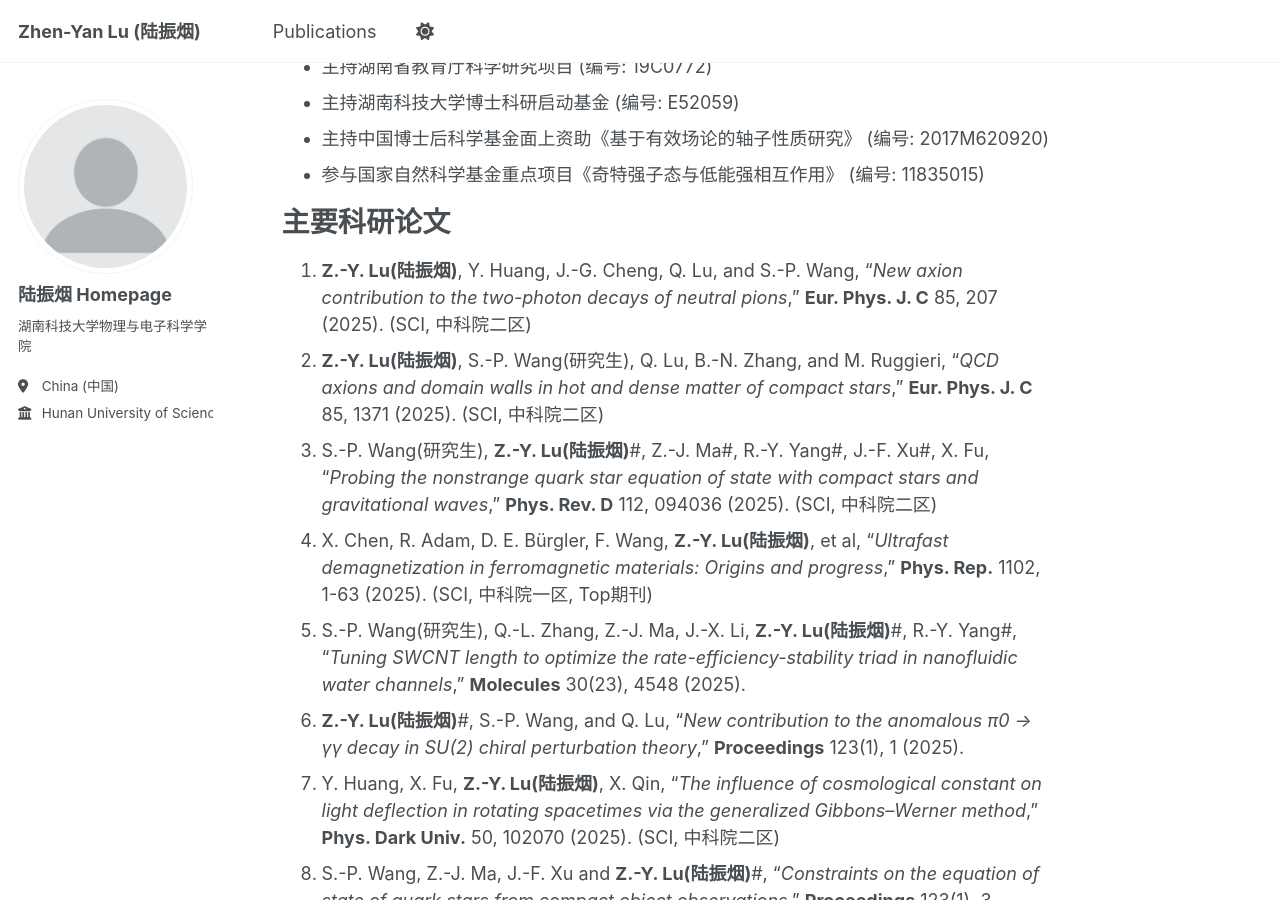
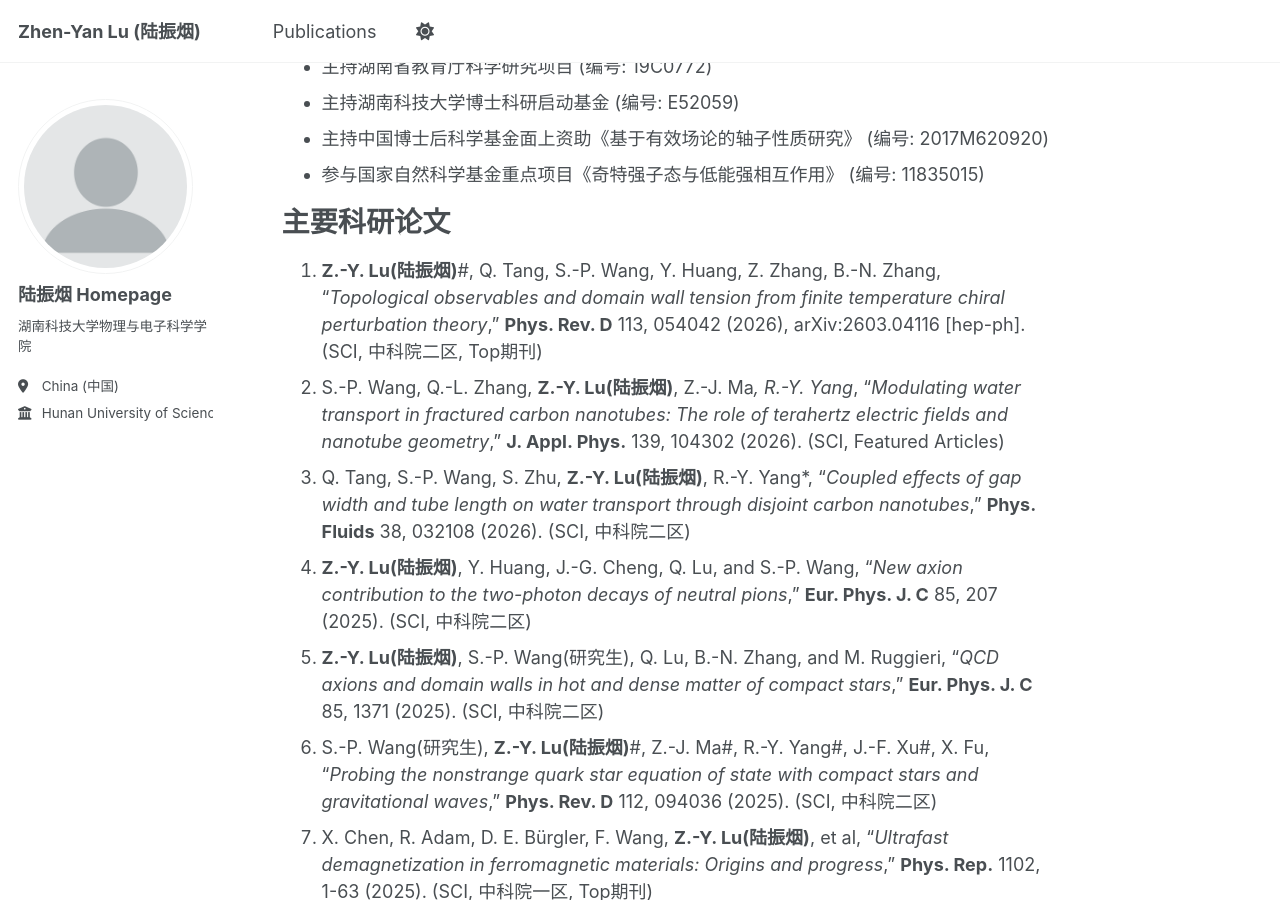
Before and after one commit to luzhenyan-stack/luzhenyan.github.io, a Jekyll site: the page built from _pages/about.md, in a window 1280 px wide and 900 px high, scrolled down 1538 px. Built offline with Jekyll 4.4.1, drawn with Linux system fonts in a browser that asks for light colours; a script that is not in the unit is left out; some of the changed text lies outside the part shown.

Commit message:
Update about.md

```diff
--- a/_pages/about.md
+++ b/_pages/about.md
@@ -58,44 +58,47 @@
 
 主要科研论文
 ======
-1. **Z.-Y. Lu(陆振烟)**, Y. Huang, J.-G. Cheng, Q. Lu, and S.-P. Wang, “_New axion contribution to the two-photon decays of neutral pions_,” **Eur. Phys. J. C** 85, 207 (2025). (SCI, 中科院二区)
-2. **Z.-Y. Lu(陆振烟)**, S.-P. Wang(研究生), Q. Lu, B.-N. Zhang, and M. Ruggieri, “_QCD axions and domain walls in hot and dense matter of compact stars_,” **Eur. Phys. J. C** 85, 1371 (2025). (SCI, 中科院二区)
-3. S.-P. Wang(研究生), **Z.-Y. Lu(陆振烟)**#, Z.-J. Ma#, R.-Y. Yang#, J.-F. Xu#, X. Fu, “_Probing the nonstrange quark star equation of state with compact stars and gravitational waves_,” **Phys. Rev. D** 112, 094036 (2025). (SCI, 中科院二区)
-4. X. Chen, R. Adam, D. E. Bürgler, F. Wang, **Z.-Y. Lu(陆振烟)**, et al, “_Ultrafast demagnetization in ferromagnetic materials: Origins and progress_,” **Phys. Rep.** 1102, 1-63 (2025). (SCI, 中科院一区, Top期刊)
-5. S.-P. Wang(研究生), Q.-L. Zhang, Z.-J. Ma, J.-X. Li, **Z.-Y. Lu(陆振烟)**#, R.-Y. Yang#, “_Tuning SWCNT length to optimize the rate-efficiency-stability triad in nanofluidic water channels_,” **Molecules** 30(23), 4548 (2025).
-6. **Z.-Y. Lu(陆振烟)**#, S.-P. Wang, and Q. Lu, “_New contribution to the anomalous π0 → γγ decay in SU(2) chiral perturbation theory_,” **Proceedings** 123(1), 1 (2025).
-7. Y. Huang, X. Fu, **Z.-Y. Lu(陆振烟)**, X. Qin, “_The influence of cosmological constant on light deflection in rotating spacetimes via the generalized Gibbons–Werner method_,” **Phys. Dark Univ.** 50, 102070 (2025). (SCI, 中科院二区)
-8. S.-P. Wang, Z.-J. Ma, J.-F. Xu and **Z.-Y. Lu(陆振烟)**#, “_Constraints on the equation of state of quark stars from compact object observations_,” **Proceedings** 123(1), 3 (2025).
-9. H.-F. Gong, Q. Lu, and **Z.-Y. Lu(陆振烟)**#, “_The QCD axion in hot and dense matter_,” **Proceedings** 123(1), 4 (2025).
-10. Z.-H. Zhu, K.-K. Chen, Y.-Q. Zhang, X. Fu, Z. Peng, **Z.-Y. Lu(陆振烟)**, Y.-F. Chai, Z. Xiong, Lei Tan, “_Single-photon scattering in a two-level giant atom-dual waveguide coupled system based on local coupling phase regulation_,” **Acta Phys. Sin.**, 2025, 74(15): 153202.
-11. *H.-F. Gong*, *Q. Lu*, **Z.-Y. Lu(陆振烟)**#, L.-M. Liu, X. Chen, and S.-P. Wang, “_QCD topology and axion properties in an isotropic hot and dense medium_,” **Eur. Phys. J. C** 84, 1222 (2024). (SCI, 中科院二区)
-12. M. Wang, X. Fu, B. Xu, Y. Huang, Y. Yang, **Z.-Y. Lu(陆振烟)**, “_Testing the cosmic distance duality relation with Type Ia supernova and transverse BAO measurements_,” **Eur. Phys. J. C** 84, 702 (2024). (SCI, 中科院二区)
-13. 徐建峰, 崔磊, 夏铖君, **陆振烟**. “_夸克物质对称能与夸克星潮汐形变的研究_,” **原子核物理评论** 41(1): 325-330 (2024).
-14. Z.-J. Ma, **Z.-Y. Lu(陆振烟)**#, J.-F. Xu, G.-X. Peng, X. Fu, and J. Wang, “_Cold quark matter in a quasiparticle model: Thermodynamic consistency and stellar properties_,” **Phys. Rev. D** 108, 054017 (2023). (SCI, 中科院二区, Top期刊)
-15. J.-F. Xu, L. Cui, **Z.-Y. Lu(陆振烟)**, C.-J. Xia, and G.-X. Peng, “_Gravitational wave echoes from strange quark stars in the equation of state with density-dependent quark masses_,” **Nucl. Sci. Tech.** 34, 171 (2023). (SCI, 中科院一区)
-16. Y. Huang, Z. Cao, and **Z.-Y. Lu(陆振烟)**, “_Generalized Gibbons-Werner method for stationary spacetimes_,” **J. Cosmol. Astropart. Phys.** 01, 013 (2024). (SCI, 中科院二区, Top期刊)
-17. **Z.-Y. Lu(陆振烟)**#, J.-F. Xu, X.-J. Wen, G.-X. Peng, and M. Ruggieri, “_Landau quantization and spin polarization of cold magnetized quark matter_,” **Chin. Phys. C** 46, 064104 (2022). (SCI, 中科院二区)
-18. J.-F. Xu, C.-J. Xia, **Z.-Y. Lu(陆振烟)**, G.-X. Peng and Y.-P. Zhao, “_Symmetry energy of strange quark matter and tidal deformability of strange quark stars_,” **Nucl. Sci. Tech.** 33, 143 (2022). (SCI, 中科院二区)
-19. H.-S. You, C.-J. Xia, X.-M. Zhu, P.-H. Peng, J.-F. Xu, **Z.-Y. Lu(陆振烟)**, G.-X. Peng, and R.-X. Xu, “_Baryon spectra in the framework of an equivparticle model_,” **Nucl. Phys. Rev.** 39, 302 (2022).
-20. Q. Lu, W.-J. Chen, **Z.-Y. Lu(陆振烟)**#, Y. Xu, and X.-Q. Li, “_Equation of state and thermodynamic properties of isospin imbalanced strongly interacting matter_,” **Acta Phys. Sin.** 70, 145101 (2021). (SCI, 中科院三区)
-21. X. Fu, L. Zhou, J. Yang, **Z.-Y. Lu(陆振烟)**, Y. Yang, and G. Tang, “_Exploring the potentiality of future standard candles and standard sirens to detect cosmic opacity_,” **Chin. Phys. C** 45, 065104 (2021). (SCI, 中科院二区)
-22. **Z.-Y. Lu(陆振烟)**, M.-L. Du, F.-K. Guo*, U. G. Meißner, and T. Vonk, “_QCD theta-vacuum energy and axion properties_,” **J. High Energy Phys.** 05, 001 (2020). (SCI, 中科院一区, Top期刊)
-23. **Z.-Y. Lu(陆振烟)**#, C.-J. Xia, and M. Ruggieri, “_Thermodynamics and susceptibilities of isospin imbalanced QCD matter_,” **Eur. Phys. J. C** 80, 46 (2020). (SCI, 中科院二区)
-24. M. Ruggieri, M. N. Chernodub, and **Z.-Y. Lu(陆振烟)**, “_Topological susceptibility, divergent chiral density and phase diagram of chirally imbalanced QCD medium at finite temperature_,” **Phys. Rev. D** 102, 014031 (2020). (SCI, 中科院二区, Top期刊)
-25. **Z.-Y. Lu(陆振烟)** and M. Ruggieri, “_Effect of the chiral phase transition on axion mass and self-coupling_,” **Phys. Rev. D** 100, 014013 (2019). (SCI, 中科院二区, Top期刊)
-26. **Z.-Y. Lu(陆振烟)**, G.-X. Peng*, and K. Zhou, “_Effects of non-Newtonian gravity on the properties of strange stars_,” **Res. Astron. Astrophys.** 17, 11 (2017).
-27. **Z.-Y. Lu(陆振烟)**, G.-X. Peng*, J.-F. Xu, and S. P. Zhang, “_Properties of quark matter in a new quasiparticle model with QCD running coupling_,” **Sci. China Phys. Mech. Astron.** 59, 662001 (2016).
-28. **Z.-Y. Lu(陆振烟)**, G.-X. Peng*, S.-P. Zhang, M. Ruggieri, and V. Greco, “_Quark mass scaling and properties of light-quark matter_,” **Nucl. Sci. Tech.** 27, 148 (2016).
-29. M. Ruggieri, **Z.-Y. Lu(陆振烟)**, and G.-X. Peng, “_Influence of chiral chemical potential, parallel electric, and magnetic fields on the critical temperature of QCD_,” **Phys. Rev. D** 94, 116003 (2016)
-30. J.-F. Xu, G.-X. Peng*, **Z.-Y. Lu(陆振烟)**, and S.-S. Cui, “_Two-flavor quark matter in the perturbation theory with full thermodynamic consistency_,” **Sci. China Phys. Mech. Astron.** 58, 042001 (2015).
-31. S.-S. Cui, G.-X. Peng*, **Z.-Y. Lu(陆振烟)**, C. Peng, and J.-F. Xu, “_Properties of color-flavor locked strange quark matter in an external strong magnetic field_,” **Nucl. Sci. Tech.** 26, 40503 (2015).
-32. C.-J. Xia, G.-X. Peng*, S.-W. Chen, **Z.-Y. Lu(陆振烟)**, and J.-F. Xu, “_Thermodynamic consistency, quark mass scaling, and properties of strange matter_,” **Phys. Rev. D** 89, 105027 (2014).
-33. L. Gao, **Z.-Y. Lu(陆振烟)**, and G.-X. Peng*, “_Density isomer of nuclear matter in an equivalent mass approach_,” **Nucl. Sci. Tech.** 24, 50505 (2013).
+1. **Z.-Y. Lu(陆振烟)**#, Q. Tang, S.-P. Wang, Y. Huang, Z. Zhang, B.-N. Zhang, “_Topological observables and domain wall tension from finite temperature chiral perturbation theory_,” **Phys. Rev. D** 113, 054042 (2026), arXiv:2603.04116 [hep-ph]. (SCI, 中科院二区, Top期刊)
+2. S.-P. Wang, Q.-L. Zhang, **Z.-Y. Lu(陆振烟)**, Z.-J. Ma*, R.-Y. Yang*, “_Modulating water transport in fractured carbon nanotubes: The role of terahertz electric fields and nanotube geometry_,” **J. Appl. Phys.** 139, 104302 (2026). (SCI, Featured Articles)
+3. Q. Tang, S.-P. Wang, S. Zhu, **Z.-Y. Lu(陆振烟)**, R.-Y. Yang*, “_Coupled effects of gap width and tube length on water transport through disjoint carbon nanotubes_,” **Phys. Fluids** 38, 032108 (2026). (SCI, 中科院二区)
+4. **Z.-Y. Lu(陆振烟)**, Y. Huang, J.-G. Cheng, Q. Lu, and S.-P. Wang, “_New axion contribution to the two-photon decays of neutral pions_,” **Eur. Phys. J. C** 85, 207 (2025). (SCI, 中科院二区)
+5. **Z.-Y. Lu(陆振烟)**, S.-P. Wang(研究生), Q. Lu, B.-N. Zhang, and M. Ruggieri, “_QCD axions and domain walls in hot and dense matter of compact stars_,” **Eur. Phys. J. C** 85, 1371 (2025). (SCI, 中科院二区)
+6. S.-P. Wang(研究生), **Z.-Y. Lu(陆振烟)**#, Z.-J. Ma#, R.-Y. Yang#, J.-F. Xu#, X. Fu, “_Probing the nonstrange quark star equation of state with compact stars and gravitational waves_,” **Phys. Rev. D** 112, 094036 (2025). (SCI, 中科院二区)
+7. X. Chen, R. Adam, D. E. Bürgler, F. Wang, **Z.-Y. Lu(陆振烟)**, et al, “_Ultrafast demagnetization in ferromagnetic materials: Origins and progress_,” **Phys. Rep.** 1102, 1-63 (2025). (SCI, 中科院一区, Top期刊)
+8. S.-P. Wang(研究生), Q.-L. Zhang, Z.-J. Ma, J.-X. Li, **Z.-Y. Lu(陆振烟)**#, R.-Y. Yang#, “_Tuning SWCNT length to optimize the rate-efficiency-stability triad in nanofluidic water channels_,” **Molecules** 30(23), 4548 (2025).
+9. **Z.-Y. Lu(陆振烟)**#, S.-P. Wang, and Q. Lu, “_New contribution to the anomalous π0 → γγ decay in SU(2) chiral perturbation theory_,” **Proceedings** 123(1), 1 (2025).
+10. Y. Huang, X. Fu, **Z.-Y. Lu(陆振烟)**, X. Qin, “_The influence of cosmological constant on light deflection in rotating spacetimes via the generalized Gibbons–Werner method_,” **Phys. Dark Univ.** 50, 102070 (2025). (SCI, 中科院二区)
+11. S.-P. Wang, Z.-J. Ma, J.-F. Xu and **Z.-Y. Lu(陆振烟)**#, “_Constraints on the equation of state of quark stars from compact object observations_,” **Proceedings** 123(1), 3 (2025).
+12. H.-F. Gong, Q. Lu, and **Z.-Y. Lu(陆振烟)**#, “_The QCD axion in hot and dense matter_,” **Proceedings** 123(1), 4 (2025).
+13. Z.-H. Zhu, K.-K. Chen, Y.-Q. Zhang, X. Fu, Z. Peng, **Z.-Y. Lu(陆振烟)**, Y.-F. Chai, Z. Xiong, Lei Tan, “_Single-photon scattering in a two-level giant atom-dual waveguide coupled system based on local coupling phase regulation_,” **Acta Phys. Sin.**, 2025, 74(15): 153202.
+14. *H.-F. Gong*, *Q. Lu*, **Z.-Y. Lu(陆振烟)**#, L.-M. Liu, X. Chen, and S.-P. Wang, “_QCD topology and axion properties in an isotropic hot and dense medium_,” **Eur. Phys. J. C** 84, 1222 (2024). (SCI, 中科院二区)
+15. M. Wang, X. Fu, B. Xu, Y. Huang, Y. Yang, **Z.-Y. Lu(陆振烟)**, “_Testing the cosmic distance duality relation with Type Ia supernova and transverse BAO measurements_,” **Eur. Phys. J. C** 84, 702 (2024). (SCI, 中科院二区)
+16. 徐建峰, 崔磊, 夏铖君, **陆振烟**. “_夸克物质对称能与夸克星潮汐形变的研究_,” **原子核物理评论** 41(1): 325-330 (2024).
+17. Z.-J. Ma, **Z.-Y. Lu(陆振烟)**#, J.-F. Xu, G.-X. Peng, X. Fu, and J. Wang, “_Cold quark matter in a quasiparticle model: Thermodynamic consistency and stellar properties_,” **Phys. Rev. D** 108, 054017 (2023). (SCI, 中科院二区, Top期刊)
+18. J.-F. Xu, L. Cui, **Z.-Y. Lu(陆振烟)**, C.-J. Xia, and G.-X. Peng, “_Gravitational wave echoes from strange quark stars in the equation of state with density-dependent quark masses_,” **Nucl. Sci. Tech.** 34, 171 (2023). (SCI, 中科院一区)
+19. Y. Huang, Z. Cao, and **Z.-Y. Lu(陆振烟)**, “_Generalized Gibbons-Werner method for stationary spacetimes_,” **J. Cosmol. Astropart. Phys.** 01, 013 (2024). (SCI, 中科院二区, Top期刊)
+20. **Z.-Y. Lu(陆振烟)**#, J.-F. Xu, X.-J. Wen, G.-X. Peng, and M. Ruggieri, “_Landau quantization and spin polarization of cold magnetized quark matter_,” **Chin. Phys. C** 46, 064104 (2022). (SCI, 中科院二区)
+21. J.-F. Xu, C.-J. Xia, **Z.-Y. Lu(陆振烟)**, G.-X. Peng and Y.-P. Zhao, “_Symmetry energy of strange quark matter and tidal deformability of strange quark stars_,” **Nucl. Sci. Tech.** 33, 143 (2022). (SCI, 中科院二区)
+22. H.-S. You, C.-J. Xia, X.-M. Zhu, P.-H. Peng, J.-F. Xu, **Z.-Y. Lu(陆振烟)**, G.-X. Peng, and R.-X. Xu, “_Baryon spectra in the framework of an equivparticle model_,” **Nucl. Phys. Rev.** 39, 302 (2022).
+23. Q. Lu, W.-J. Chen, **Z.-Y. Lu(陆振烟)**#, Y. Xu, and X.-Q. Li, “_Equation of state and thermodynamic properties of isospin imbalanced strongly interacting matter_,” **Acta Phys. Sin.** 70, 145101 (2021). (SCI, 中科院三区)
+24. X. Fu, L. Zhou, J. Yang, **Z.-Y. Lu(陆振烟)**, Y. Yang, and G. Tang, “_Exploring the potentiality of future standard candles and standard sirens to detect cosmic opacity_,” **Chin. Phys. C** 45, 065104 (2021). (SCI, 中科院二区)
+25. **Z.-Y. Lu(陆振烟)**, M.-L. Du, F.-K. Guo*, U. G. Meißner, and T. Vonk, “_QCD theta-vacuum energy and axion properties_,” **J. High Energy Phys.** 05, 001 (2020). (SCI, 中科院一区, Top期刊)
+26. **Z.-Y. Lu(陆振烟)**#, C.-J. Xia, and M. Ruggieri, “_Thermodynamics and susceptibilities of isospin imbalanced QCD matter_,” **Eur. Phys. J. C** 80, 46 (2020). (SCI, 中科院二区)
+27. M. Ruggieri, M. N. Chernodub, and **Z.-Y. Lu(陆振烟)**, “_Topological susceptibility, divergent chiral density and phase diagram of chirally imbalanced QCD medium at finite temperature_,” **Phys. Rev. D** 102, 014031 (2020). (SCI, 中科院二区, Top期刊)
+28. **Z.-Y. Lu(陆振烟)** and M. Ruggieri, “_Effect of the chiral phase transition on axion mass and self-coupling_,” **Phys. Rev. D** 100, 014013 (2019). (SCI, 中科院二区, Top期刊)
+29. **Z.-Y. Lu(陆振烟)**, G.-X. Peng*, and K. Zhou, “_Effects of non-Newtonian gravity on the properties of strange stars_,” **Res. Astron. Astrophys.** 17, 11 (2017).
+30. **Z.-Y. Lu(陆振烟)**, G.-X. Peng*, J.-F. Xu, and S. P. Zhang, “_Properties of quark matter in a new quasiparticle model with QCD running coupling_,” **Sci. China Phys. Mech. Astron.** 59, 662001 (2016).
+31. **Z.-Y. Lu(陆振烟)**, G.-X. Peng*, S.-P. Zhang, M. Ruggieri, and V. Greco, “_Quark mass scaling and properties of light-quark matter_,” **Nucl. Sci. Tech.** 27, 148 (2016).
+32. M. Ruggieri, **Z.-Y. Lu(陆振烟)**, and G.-X. Peng, “_Influence of chiral chemical potential, parallel electric, and magnetic fields on the critical temperature of QCD_,” **Phys. Rev. D** 94, 116003 (2016)
+33. J.-F. Xu, G.-X. Peng*, **Z.-Y. Lu(陆振烟)**, and S.-S. Cui, “_Two-flavor quark matter in the perturbation theory with full thermodynamic consistency_,” **Sci. China Phys. Mech. Astron.** 58, 042001 (2015).
+34. S.-S. Cui, G.-X. Peng*, **Z.-Y. Lu(陆振烟)**, C. Peng, and J.-F. Xu, “_Properties of color-flavor locked strange quark matter in an external strong magnetic field_,” **Nucl. Sci. Tech.** 26, 40503 (2015).
+35. C.-J. Xia, G.-X. Peng*, S.-W. Chen, **Z.-Y. Lu(陆振烟)**, and J.-F. Xu, “_Thermodynamic consistency, quark mass scaling, and properties of strange matter_,” **Phys. Rev. D** 89, 105027 (2014).
+36. L. Gao, **Z.-Y. Lu(陆振烟)**, and G.-X. Peng*, “_Density isomer of nuclear matter in an equivalent mass approach_,” **Nucl. Sci. Tech.** 24, 50505 (2013).
 
 主要教研教改论文
 ======
 1. 黄凯, 陈文慧, 曹德让, **陆振烟**#, “斜抛越障轨迹及其影响参数的理论研究,” **湖南科技学院学报**, (2026).
-2. 黄凯, **陆振烟**#, 陈明昊, “物理教学中人工智能应用研究的热点议题与发展趋势,” **湖南中学物理** 41(3), 7-12 (2026).
+2. 黄凯, **陆振烟**#, 陈明昊, “物理教学中人工智能应用研究的热点议题与发展趋势—基于CiteSpace的可视化分析,” **湖南中学物理** 41(3), 7-12 (2026).
 3. 王闻作, 陈子沐, 肖佳康, **陆振烟**#, “SNP教学模式融入高中物理课堂教学的实践与思考——以“弹力”教学为例,” **物理教学** 47(4), 11-14 (2025).
 4. 邹文娟, 王舒鹏, 麻志君, **陆振烟**#, “5E模式结合PhET仿真实验的高中物理教学设计——以“抛体运动”为例,” **物理之友**  486(9), 55-59 (2025).
 5. 周红, 沈伟, 王桃芬, **陆振烟**#, “科里奥利力对远射程炮弹发射的影响研究,” **物理通报** 44(6), 138-141 (2025).
```
